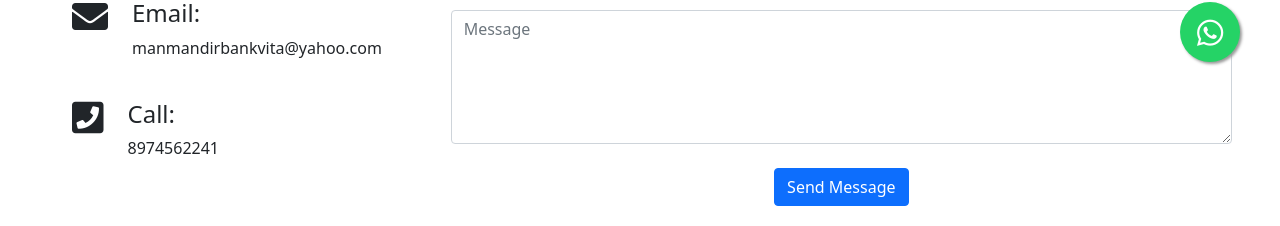
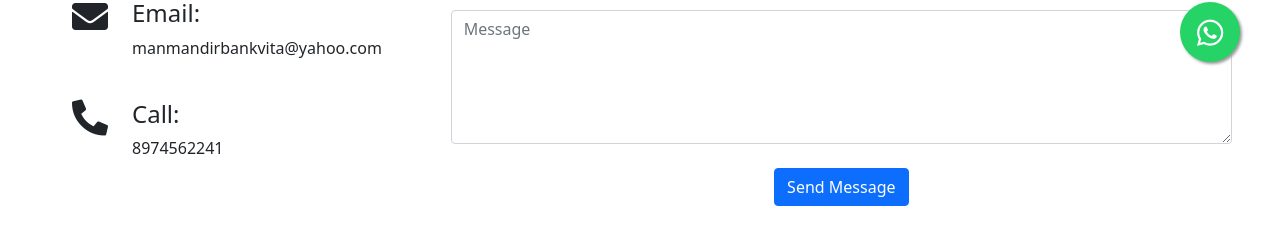
Before and after one commit to Omkaroj1242/Nidhi_Bank, a React (Create React App) app: page /#/contact in a window 1280 px wide. Shown: the part 698-924 px from the top of the page. Built offline with nearby package versions, Linux system fonts and the light colour scheme.

Commit message:
icon changed

```diff
--- a/src/Components/Contact/Contact.js
+++ b/src/Components/Contact/Contact.js
@@ -38,7 +38,7 @@ const Contact = () => {
               </div>
 
               <div class="phone flex mb-4">
-                <i class="fa fa-phone-square mx-4" style={{"font-size":"36px"}}></i>
+                <i class="fas fa-phone-alt mx-4" style={{"font-size":"36px"}}></i>
                 <div>
                 <h4>Call:</h4>
                 <p>8974562241</p>
```
